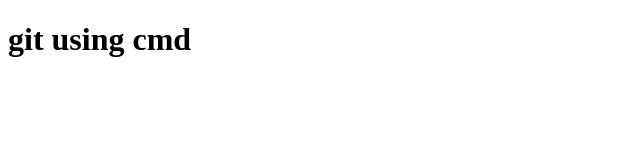
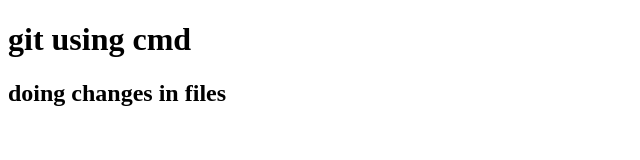
Before and after one commit to daddys-code18/lets-learn-git, a plain HTML site: page index.html in a window 1280 px wide. Shown: the whole page, without its empty margins (0-640 px from the left). Drawn offline with Linux system fonts and the light colour scheme.

Commit message:
adding all

```diff
--- a/index.html
+++ b/index.html
@@ -10,6 +10,7 @@
 
 <body>
     <h1>git using cmd</h1>
+    <h2>doing changes in files</h2>
 </body>
 
 </html>
```
